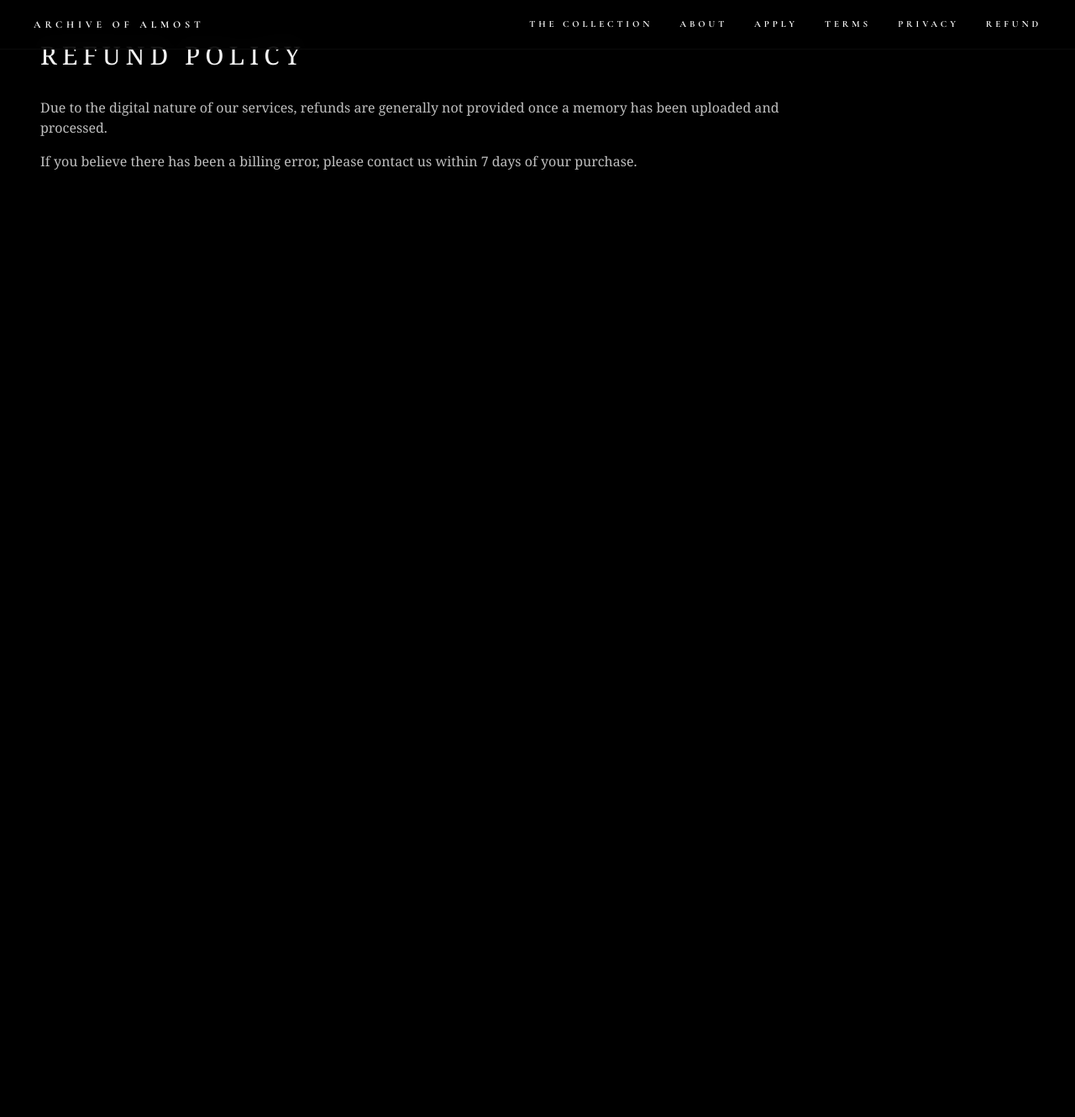
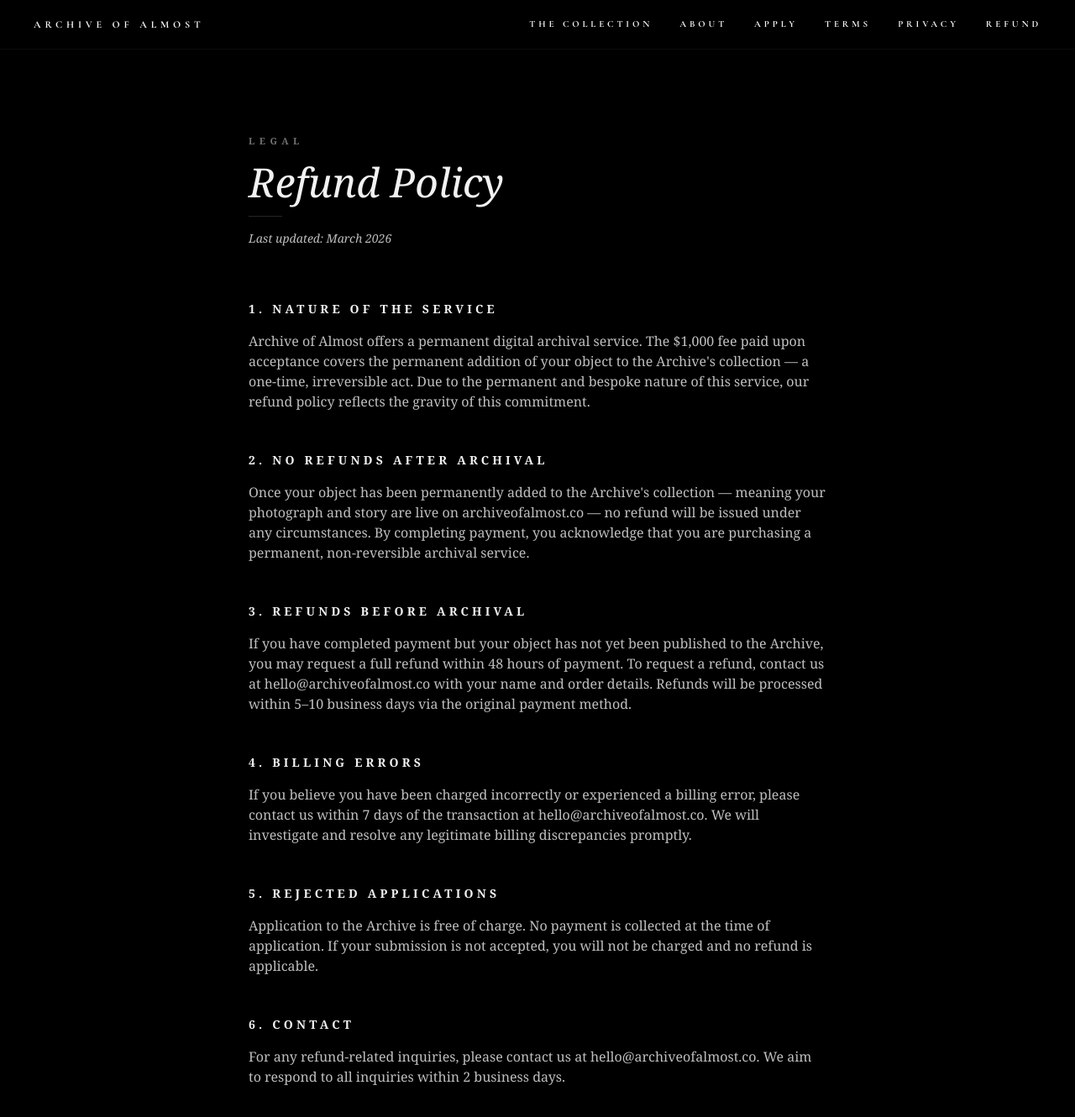
Before and after one commit to zafizing/archiveofalmost, a Next.js app: page /refund in a window 1280 px wide. Shown: the top 1330 px of the page at 84% size. Before the commit the page ends 800 px from the top, so only its background shows below. Built offline with nearby package versions, Linux system fonts and the light colour scheme.

Commit message:
Update page.tsx

```diff
--- a/src/app/refund/page.tsx
+++ b/src/app/refund/page.tsx
@@ -1,10 +1,49 @@
 export default function RefundPage() {
   return (
-    <main className="min-h-screen bg-black text-white p-6 md:p-12 font-serif">
-      <h1 className="text-3xl font-light mb-8 tracking-[0.2em] uppercase">Refund Policy</h1>
-      <div className="text-sm md:text-base text-neutral-300 space-y-4 max-w-4xl">
-        <p>Due to the digital nature of our services, refunds are generally not provided once a memory has been uploaded and processed.</p>
-        <p>If you believe there has been a billing error, please contact us within 7 days of your purchase.</p>
+    <main className="min-h-screen bg-black text-white font-serif selection:bg-white selection:text-black">
+      <div className="max-w-3xl mx-auto px-6 md:px-10 pt-32 md:pt-40 pb-24">
+
+        {/* Header */}
+        <div className="mb-16 space-y-4">
+          <div className="text-[11px] tracking-[0.5em] text-neutral-500 uppercase font-bold">Legal</div>
+          <h1 className="text-4xl md:text-5xl font-light italic text-white/90">Refund Policy</h1>
+          <div className="w-10 h-[1px] bg-neutral-800"></div>
+          <p className="text-sm text-neutral-500 italic">Last updated: March 2026</p>
+        </div>
+
+        <div className="space-y-12 text-white/70 leading-relaxed">
+
+          <section className="space-y-4">
+            <h2 className="text-sm tracking-[0.3em] uppercase font-bold text-white/90">1. Nature of the Service</h2>
+            <p className="text-base font-light">Archive of Almost offers a permanent digital archival service. The $1,000 fee paid upon acceptance covers the permanent addition of your object to the Archive's collection — a one-time, irreversible act. Due to the permanent and bespoke nature of this service, our refund policy reflects the gravity of this commitment.</p>
+          </section>
+
+          <section className="space-y-4">
+            <h2 className="text-sm tracking-[0.3em] uppercase font-bold text-white/90">2. No Refunds After Archival</h2>
+            <p className="text-base font-light">Once your object has been permanently added to the Archive's collection — meaning your photograph and story are live on archiveofalmost.co — no refund will be issued under any circumstances. By completing payment, you acknowledge that you are purchasing a permanent, non-reversible archival service.</p>
+          </section>
+
+          <section className="space-y-4">
+            <h2 className="text-sm tracking-[0.3em] uppercase font-bold text-white/90">3. Refunds Before Archival</h2>
+            <p className="text-base font-light">If you have completed payment but your object has not yet been published to the Archive, you may request a full refund within 48 hours of payment. To request a refund, contact us at <span className="text-white/90">hello@archiveofalmost.co</span> with your name and order details. Refunds will be processed within 5–10 business days via the original payment method.</p>
+          </section>
+
+          <section className="space-y-4">
+            <h2 className="text-sm tracking-[0.3em] uppercase font-bold text-white/90">4. Billing Errors</h2>
+            <p className="text-base font-light">If you believe you have been charged incorrectly or experienced a billing error, please contact us within 7 days of the transaction at <span className="text-white/90">hello@archiveofalmost.co</span>. We will investigate and resolve any legitimate billing discrepancies promptly.</p>
+          </section>
+
+          <section className="space-y-4">
+            <h2 className="text-sm tracking-[0.3em] uppercase font-bold text-white/90">5. Rejected Applications</h2>
+            <p className="text-base font-light">Application to the Archive is free of charge. No payment is collected at the time of application. If your submission is not accepted, you will not be charged and no refund is applicable.</p>
+          </section>
+
+          <section className="space-y-4">
+            <h2 className="text-sm tracking-[0.3em] uppercase font-bold text-white/90">6. Contact</h2>
+            <p className="text-base font-light">For any refund-related inquiries, please contact us at <span className="text-white/90">hello@archiveofalmost.co</span>. We aim to respond to all inquiries within 2 business days.</p>
+          </section>
+
+        </div>
       </div>
     </main>
   );
```
